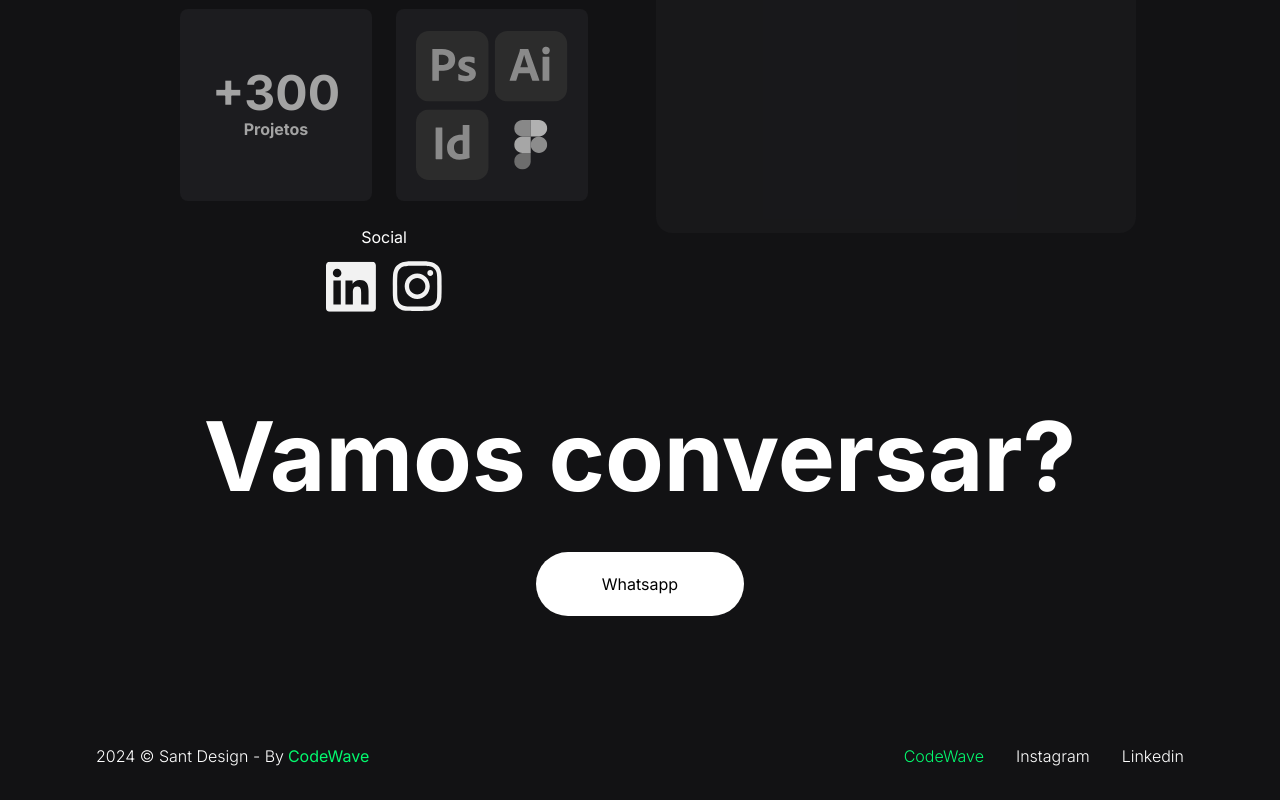
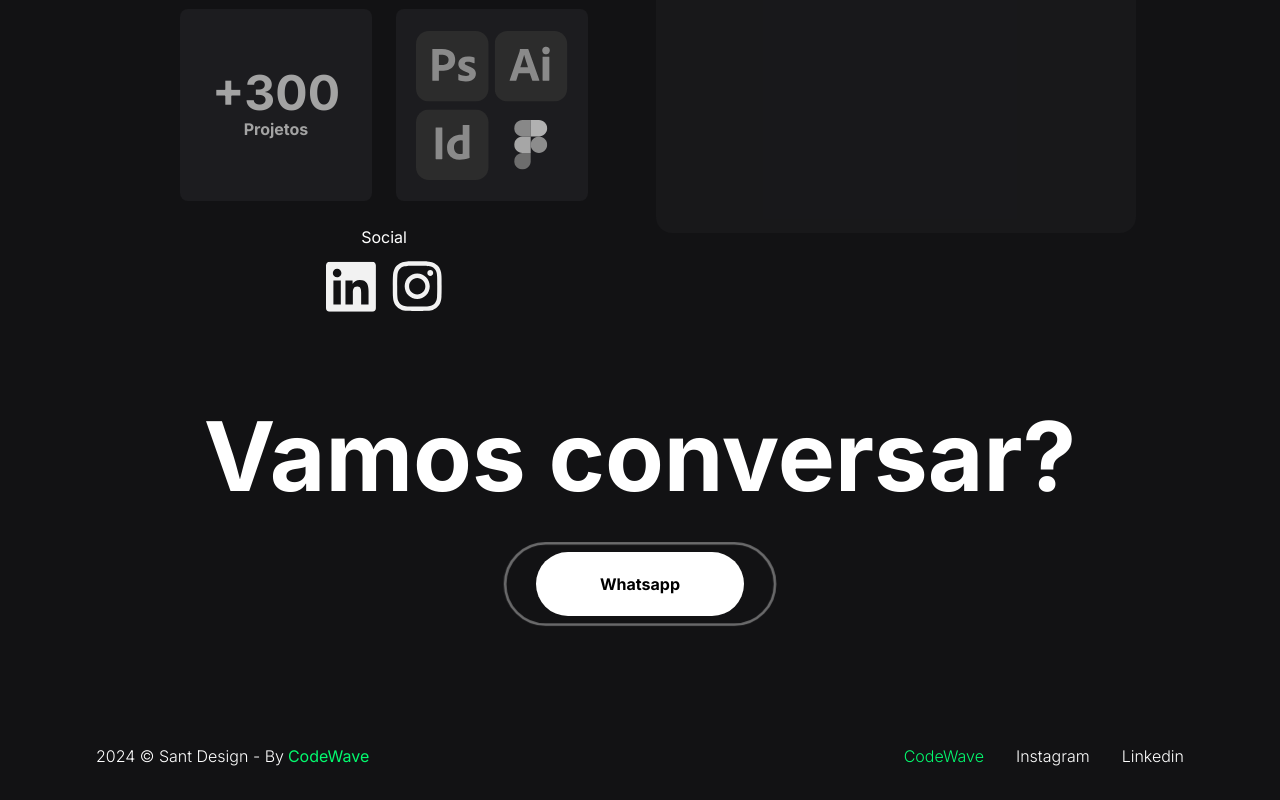
Before and after one commit to Mateus8741/sant-desing, a Next.js app: page / in a window 1280 px wide. Shown: the part 4608-5408 px from the top of the page. Built offline with nearby package versions, Linux system fonts and the light colour scheme.

Commit message:
Implement repeat delay for motion animation in Section1 and Section5 components

```diff
--- a/src/components/section1.tsx
+++ b/src/components/section1.tsx
@@ -25,6 +25,7 @@ export function Section1() {
                 duration: 1.5,
                 repeat: Infinity,
                 repeatType: 'loop',
+                repeatDelay: 0.5,
               }}
             />
             <motion.button
--- a/src/components/section5.tsx
+++ b/src/components/section5.tsx
@@ -1,7 +1,8 @@
+import { motion } from 'framer-motion'
+
 export function Section5() {
   const number = '5588994884147'
-
-  const text = 'Boa tarde! gostaria de conversar sobre um serviço.'
+  const text = 'Boa tarde! gostaria de conversar sobre um serviço.'
 
   function handleClick() {
     window.open(`https://wa.me/${number}?text=${text}`, '_blank')
@@ -11,12 +12,26 @@ export function Section5() {
     <div className="flex flex-col items-center gap-12 text-white my-24">
       <h2 className="font-bold text-8xl">Vamos conversar?</h2>
 
-      <button
-        className="w-52 h-16 bg-white text-black rounded-full hover:bg-gray-300"
-        onClick={handleClick}
-      >
-        Whatsapp
-      </button>
+      <div className="relative inline-block">
+        <motion.div
+          className="absolute inset-0 rounded-full border-2 border-white"
+          initial={{ opacity: 1, scale: 1 }}
+          animate={{ opacity: 0, scale: 1.5 }}
+          exit={{ opacity: 0 }}
+          transition={{
+            duration: 1.5,
+            repeat: Infinity,
+            repeatType: 'loop',
+            repeatDelay: 0.5,
+          }}
+        />
+        <motion.button
+          className="relative w-52 h-16 bg-white text-black font-bold rounded-full hover:bg-gray-300"
+          onClick={handleClick}
+        >
+          Whatsapp
+        </motion.button>
+      </div>
     </div>
   )
 }
```
